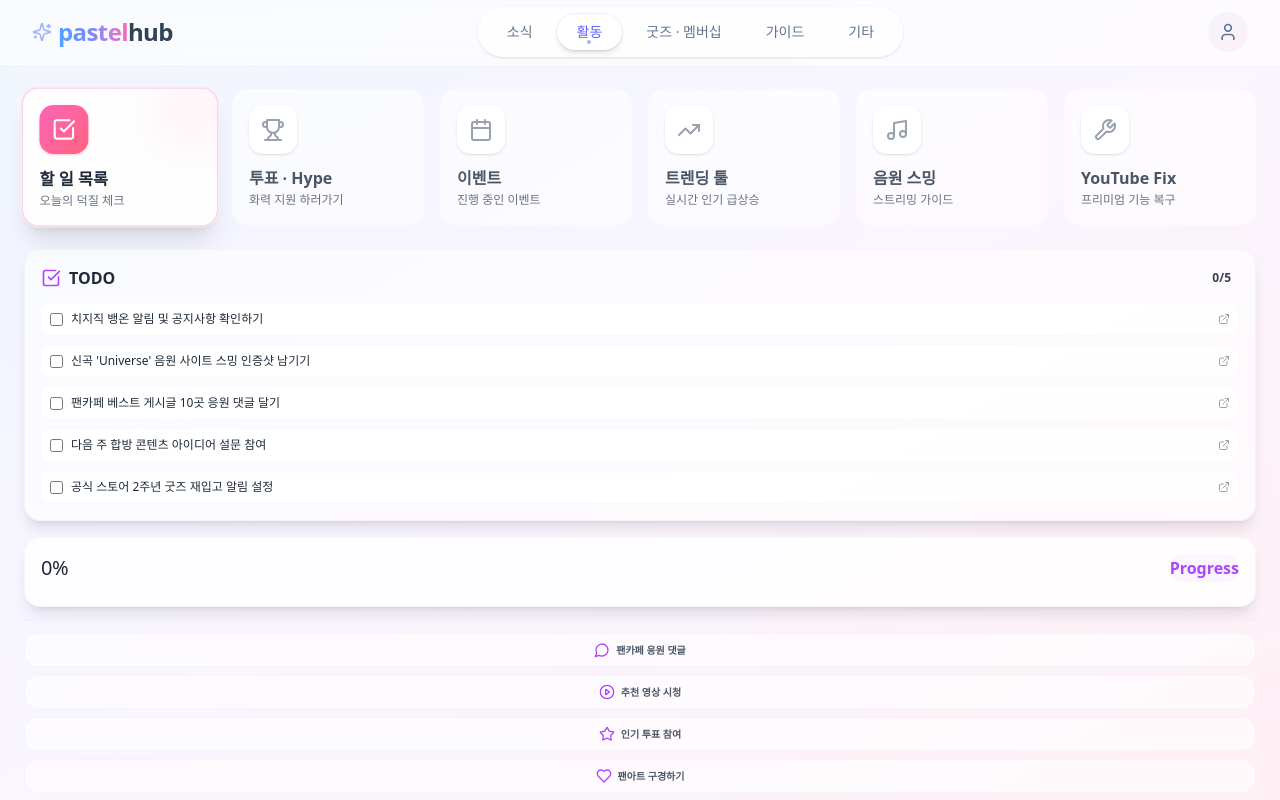
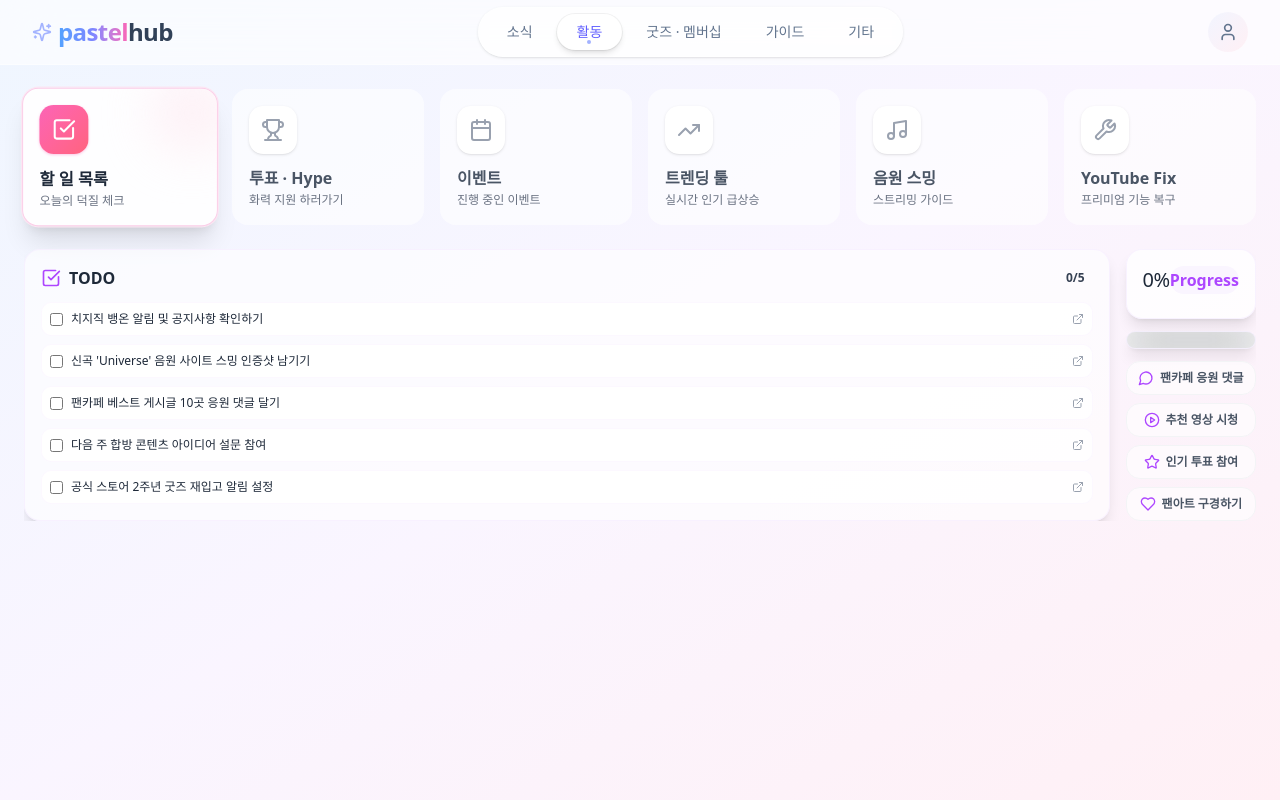
Before and after one commit to pastelhub1234-pixel/ewdc, a React (Vite) app: page /activities/todo in a window 1280 px wide. Built offline with nearby package versions, Linux system fonts and the light colour scheme; grey boxes are pictures that could not be loaded.

Commit message:
Update TodoList.tsx

```diff
--- a/src/features/activities/components/TodoList.tsx
+++ b/src/features/activities/components/TodoList.tsx
@@ -9,7 +9,6 @@ import {
 } from 'lucide-react';
 import { useJsonData } from '../../../hooks/useJsonData';
 
-// 1. 데이터 타입 정의
 interface TodoItem {
   id: string;
   task: string;
@@ -53,7 +52,6 @@ export function TodoList() {
 
   const completedCount = todos.filter((t) => t.completed).length;
   const progressPercent = todos.length > 0 ? Math.round((completedCount / todos.length) * 100) : 0;
-
   const blurValue = Math.max(0, 20 - (progressPercent / 5));
 
   const getIcon = (type: string) => {
@@ -70,22 +68,24 @@ export function TodoList() {
   if (error || !serverData) return <div className="p-10 text-center text-red-400">데이터를 불러올 수 없습니다.</div>;
 
   return (
-    // [레이아웃 수정: Grid 적용]
-    // flex 대신 grid를 사용하여 강제로 영역을 분할합니다.
-    // grid-cols-12: 전체를 12칸으로 나눔
-    // col-span-7 (왼쪽, 약 58%) : col-span-5 (오른쪽, 약 42%)
-    // 이렇게 하면 화면이 아무리 작아져도 비율대로 좌우 배치가 유지됩니다.
-    <div className="grid grid-cols-12 gap-4 h-full w-full min-h-[300px]">
+    // [최종 해결책]
+    // 1. flex-row: 가로 배치 명시
+    // 2. flex-nowrap: 공간이 부족해도 절대 줄바꿈 하지 않음 (핵심)
+    // 3. overflow-hidden: 자식 요소가 튀어나가는 것을 방지
+    <div className="flex flex-row flex-nowrap gap-4 h-full w-full min-h-[300px] overflow-hidden">
 
-      {/* [왼쪽 영역] TODO 리스트 (7칸 차지) */}
-      <div className="col-span-7 bg-white/60 backdrop-blur-sm rounded-2xl p-4 shadow-lg border border-purple-100/50 flex flex-col overflow-hidden">
+      {/* [왼쪽 영역] TODO 리스트 */}
+      {/* flex-1: 남는 공간을 모두 차지 */}
+      {/* min-w-0: 중요! 내부 텍스트가 길어도 이 영역이 강제로 늘어나지 않고 줄어들 수 있게 함 */}
+      <div className="flex-1 min-w-0 bg-white/60 backdrop-blur-sm rounded-2xl p-4 shadow-lg border border-purple-100/50 flex flex-col">
+
         {/* 헤더 */}
         <div className="flex items-center justify-between mb-3 shrink-0">
-          <div className="flex items-center gap-2">
+          <div className="flex items-center gap-2 min-w-0">
             <CheckSquare className="w-5 h-5 text-purple-500 shrink-0" />
-            <h4 className="text-gray-800 font-bold text-base whitespace-nowrap">TODO</h4>
+            <h4 className="text-gray-800 font-bold text-base md:text-lg whitespace-nowrap truncate">TODO</h4>
           </div>
-          <span className="px-2 py-0.5 bg-gradient-to-r from-pink-200 to-peach-200 text-gray-700 rounded-full text-[10px] md:text-xs font-bold shrink-0">
+          <span className="px-2 py-0.5 bg-gradient-to-r from-pink-200 to-peach-200 text-gray-700 rounded-full text-[10px] md:text-xs font-bold shrink-0 ml-2">
             {completedCount}/{todos.length}
           </span>
         </div>
@@ -102,7 +102,7 @@ export function TodoList() {
                 type="checkbox"
                 checked={todo.completed}
                 readOnly
-                className="w-3.5 h-3.5 rounded border-2 border-purple-300 text-purple-500 focus:ring-0 pointer-events-none shrink-0"
+                className="w-3.5 h-3.5 rounded md:rounded-md border-2 border-purple-300 text-purple-500 focus:ring-0 pointer-events-none shrink-0"
               />
 
               <div className="flex-1 min-w-0 flex items-center justify-between gap-1">
@@ -132,18 +132,20 @@ export function TodoList() {
         </div>
       </div>
 
-      {/* [오른쪽 영역] 진척도 & 보상 (5칸 차지) */}
-      <div className="col-span-5 flex flex-col gap-3 min-w-0">
+      {/* [오른쪽 영역] 진척도 & 보상 */}
+      {/* w-[40%]: 너비 40% 고정 */}
+      {/* shrink-0: 중요! 공간이 부족해도 절대 찌그러지지 않음 (고정 너비 유지) */}
+      <div className="w-[40%] shrink-0 flex flex-col gap-3 min-w-[200px]">
 
         {/* 1. 진척도 바 */}
         <div className="bg-white/80 backdrop-blur-sm rounded-2xl p-4 border border-purple-100/50 shadow-lg flex flex-col justify-center shrink-0">
           <div className="flex justify-between items-end mb-2">
-            <span className="text-xl font-black text-gray-800 tracking-tight">{progressPercent}%</span>
-            <span className="text-[9px] font-bold text-purple-500 bg-purple-50 px-1.5 py-0.5 rounded-full uppercase tracking-wider whitespace-nowrap">
+            <span className="text-xl md:text-2xl font-black text-gray-800 tracking-tight">{progressPercent}%</span>
+            <span className="text-[9px] md:text-[10px] font-bold text-purple-500 bg-purple-50 px-1.5 py-0.5 rounded-full uppercase tracking-wider whitespace-nowrap">
                Progress
             </span>
           </div>
-          <div className="w-full h-2 bg-gray-100 rounded-full overflow-hidden shadow-inner">
+          <div className="w-full h-2 md:h-3 bg-gray-100 rounded-full overflow-hidden shadow-inner">
             <div
               className="h-full bg-gradient-to-r from-purple-500 to-pink-500 rounded-full transition-all duration-1000 ease-out shadow-[0_0_15px_rgba(168,85,247,0.5)]"
               style={{ width: `${progressPercent}%` }}
@@ -160,14 +162,14 @@ export function TodoList() {
             className="w-full h-full object-cover transition-all duration-700 absolute inset-0"
           />
           <div className="absolute inset-0 bg-gradient-to-t from-black/80 via-transparent to-transparent flex flex-col justify-end p-3 text-left">
-            <p className="text-white font-bold text-sm drop-shadow-md truncate">
+            <p className="text-white font-bold text-sm md:text-base drop-shadow-md truncate">
               {progressPercent === 100 ? serverData.rewardImage.unlockedMessage : "🔒 완료 시 공개"}
             </p>
-            <p className="text-white/70 text-[9px] mt-0.5 truncate">{serverData.rewardImage.caption}</p>
+            <p className="text-white/70 text-[9px] md:text-[10px] mt-0.5 truncate">{serverData.rewardImage.caption}</p>
           </div>
         </div>
 
-        {/* 3. 퀵 액션 (1열 or 2열 자동) */}
+        {/* 3. 퀵 액션 */}
         <div className="grid grid-cols-1 xl:grid-cols-2 gap-2 shrink-0">
           {serverData.quickActions.map((btn) => (
             <a
@@ -181,7 +183,7 @@ export function TodoList() {
               <div className="text-purple-500 shrink-0">
                 {getIcon(btn.type)}
               </div>
-              <span className="text-[10px] font-bold text-gray-600 truncate">
+              <span className="text-[10px] md:text-xs font-bold text-gray-600 truncate">
                 {btn.label}
               </span>
             </a>
```
